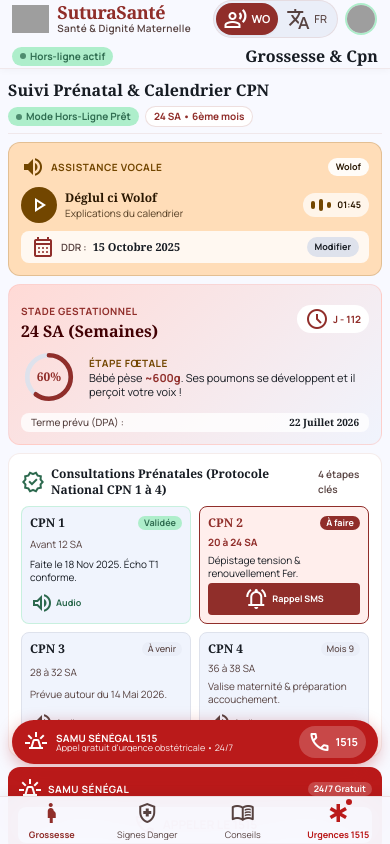
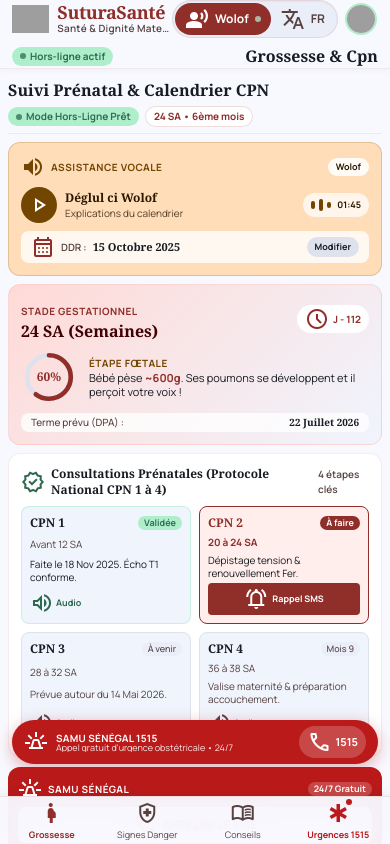
Before and after one commit to mmilinda/SuturaSante, a React (Vite) app: page / in a window 390 px wide. Built offline with nearby package versions, Linux system fonts and the light colour scheme; grey boxes are pictures that could not be loaded.

Commit message:
style(navbar): redesign language selector with polished segmented capsule and pulse indicator

```diff
--- a/src/App.jsx
+++ b/src/App.jsx
@@ -103,36 +103,44 @@ export default function App() {
 
           {/* Actions Droite compactes */}
           <div className="flex items-center gap-2 shrink-0">
-            {/* Langue WO / FR */}
+            {/* Sélecteur de Langue Segmenté Haute Définition */}
             <div
               aria-label="Choix de langue"
-              className="inline-flex items-center bg-[#eaeef8] rounded-full p-0.5 border border-[#ddc0bd]/40"
+              className="inline-flex items-center bg-[#eaeef8] p-0.5 rounded-full border border-[#ddc0bd]/50 shadow-[inset_0_1px_2px_rgba(0,0,0,0.04)]"
               role="group"
             >
               <button
                 type="button"
                 onClick={() => setLang('wo')}
-                className={`min-h-[24px] px-2 py-0.5 rounded-full text-[10px] flex items-center justify-center gap-1 shadow-xs active:scale-95 transition-all ${
+                className={`relative min-h-[28px] px-2.5 py-0.5 rounded-full text-[11px] font-bold flex items-center gap-1.5 transition-all duration-200 cursor-pointer ${
                   lang === 'wo'
-                    ? 'bg-[#902e2a] text-white font-bold'
-                    : 'text-[#171c23] hover:text-[#902e2a] font-medium'
+                    ? 'bg-[#902e2a] text-white shadow-xs'
+                    : 'text-[#574240] hover:text-[#902e2a] hover:bg-white/70'
                 }`}
-                title="Langue Wolof avec guidage audio"
+                title="Wolof - Guidage vocal et audio Badien Gox"
               >
-                <span className="material-symbols-outlined text-[12px]">record_voice_over</span>
-                <span>WO</span>
+                <span
+                  className="material-symbols-outlined text-[14px]"
+                  style={{ fontVariationSettings: lang === 'wo' ? "'FILL' 1" : "'FILL' 0" }}
+                >
+                  record_voice_over
+                </span>
+                <span>Wolof</span>
+                {lang === 'wo' && (
+                  <span className="w-1.5 h-1.5 rounded-full bg-[#aeeecb] animate-pulse"></span>
+                )}
               </button>
               <button
                 type="button"
                 onClick={() => setLang('fr')}
-                className={`min-h-[24px] px-2 py-0.5 rounded-full text-[10px] flex items-center justify-center gap-1 transition-all ${
+                className={`relative min-h-[28px] px-2.5 py-0.5 rounded-full text-[11px] font-bold flex items-center gap-1.5 transition-all duration-200 cursor-pointer ${
                   lang === 'fr'
-                    ? 'bg-[#902e2a] text-white font-bold'
-                    : 'text-[#574240] hover:text-[#902e2a] font-medium'
+                    ? 'bg-[#902e2a] text-white shadow-xs'
+                    : 'text-[#574240] hover:text-[#902e2a] hover:bg-white/70'
                 }`}
-                title="Langue Française"
+                title="Français"
               >
-                <span className="material-symbols-outlined text-[12px]">translate</span>
+                <span className="material-symbols-outlined text-[14px]">translate</span>
                 <span>FR</span>
               </button>
             </div>
--- a/src/components/Navbar.jsx
+++ b/src/components/Navbar.jsx
@@ -51,35 +51,44 @@ export default function Navbar({ lang, setLang, activeTab, setActiveTab, isFrame
 
             {/* Switch Langue & Avatar Stitch Exact */}
             <div className="flex items-center gap-1.5 sm:gap-2 shrink-0">
+              {/* Sélecteur de Langue Mobile Segmenté */}
               <div
                 aria-label="Choix de langue"
-                className="inline-flex items-center bg-[#eaeef8] rounded-full p-0.5 border border-[#ddc0bd]/40"
+                className="inline-flex items-center bg-[#eaeef8] p-0.5 rounded-full border border-[#ddc0bd]/50 shadow-[inset_0_1px_2px_rgba(0,0,0,0.04)]"
                 role="group"
               >
                 <button
                   type="button"
                   onClick={() => setLang('wo')}
-                  className={`min-h-[32px] sm:min-h-[36px] px-2 sm:px-2.5 py-1 rounded-full text-[11px] sm:text-xs flex items-center justify-center gap-1 shadow-sm active:scale-95 transition-all ${
+                  className={`min-h-[30px] sm:min-h-[32px] px-2.5 py-1 rounded-full text-xs font-bold flex items-center justify-center gap-1.5 transition-all duration-200 active:scale-95 ${
                     lang === 'wo'
-                      ? 'bg-[#902e2a] text-white font-bold'
-                      : 'text-[#171c23] hover:text-[#902e2a] font-medium'
+                      ? 'bg-[#902e2a] text-white shadow-xs'
+                      : 'text-[#574240] hover:text-[#902e2a] hover:bg-white/70'
                   }`}
-                  title="Langue Wolof avec guidage audio"
+                  title="Wolof - Guidage audio"
                 >
-                  <span className="material-symbols-outlined text-[14px] sm:text-[16px]">record_voice_over</span>
-                  <span>WO</span>
+                  <span
+                    className="material-symbols-outlined text-[15px]"
+                    style={{ fontVariationSettings: lang === 'wo' ? "'FILL' 1" : "'FILL' 0" }}
+                  >
+                    record_voice_over
+                  </span>
+                  <span>Wolof</span>
+                  {lang === 'wo' && (
+                    <span className="w-1.5 h-1.5 rounded-full bg-[#aeeecb] animate-pulse"></span>
+                  )}
                 </button>
                 <button
                   type="button"
                   onClick={() => setLang('fr')}
-                  className={`min-h-[32px] sm:min-h-[36px] px-2 sm:px-2.5 py-1 rounded-full text-[11px] sm:text-xs flex items-center justify-center gap-1 transition-all ${
+                  className={`min-h-[30px] sm:min-h-[32px] px-2.5 py-1 rounded-full text-xs font-bold flex items-center justify-center gap-1.5 transition-all duration-200 active:scale-95 ${
                     lang === 'fr'
-                      ? 'bg-[#902e2a] text-white font-bold'
-                      : 'text-[#574240] hover:text-[#902e2a] font-medium'
+                      ? 'bg-[#902e2a] text-white shadow-xs'
+                      : 'text-[#574240] hover:text-[#902e2a] hover:bg-white/70'
                   }`}
-                  title="Langue Française"
+                  title="Français"
                 >
-                  <span className="material-symbols-outlined text-[14px] sm:text-[16px]">translate</span>
+                  <span className="material-symbols-outlined text-[15px]">translate</span>
                   <span>FR</span>
                 </button>
               </div>
```
